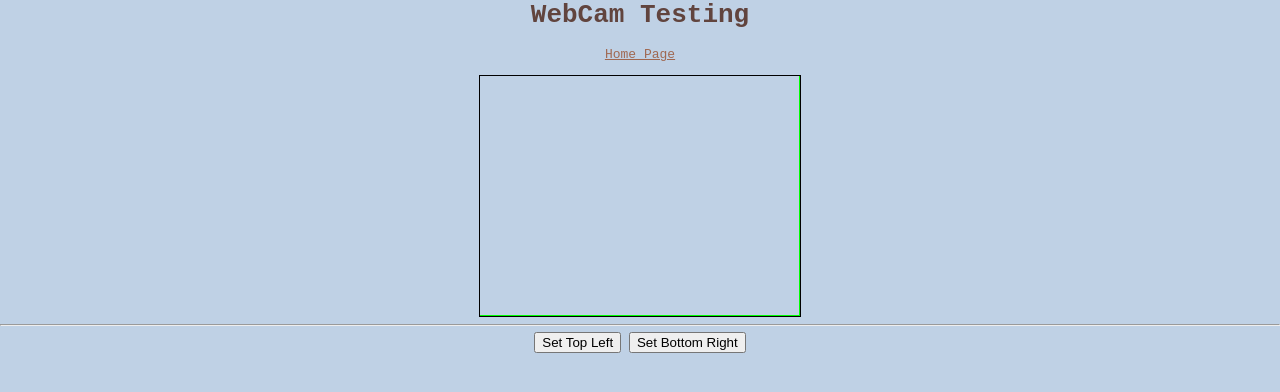
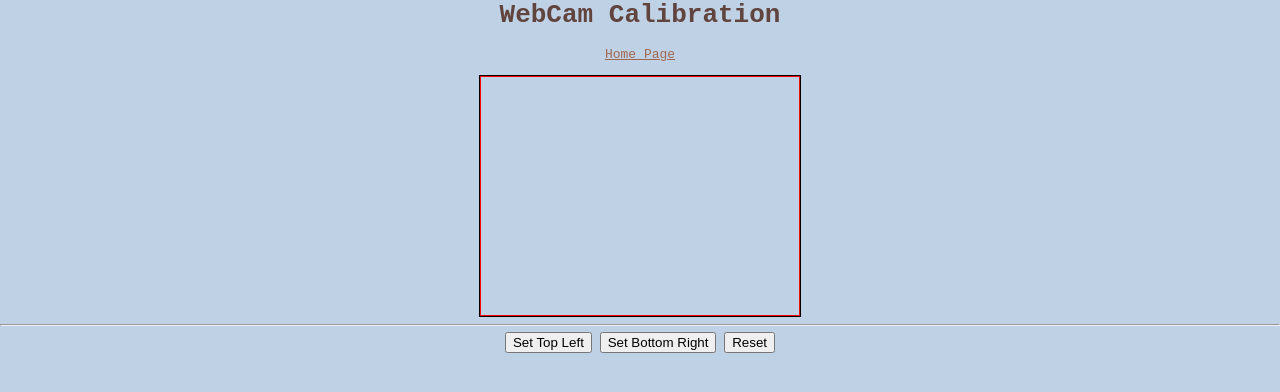
Before and after one commit to scottpreston/mjolnir-simulator, a website: page client/webcam-calibrate.html in a window 1280 px wide. Drawn offline with Linux system fonts and the light colour scheme.

Commit message:
fixing scaling calibrated coordinates to actual coordinates

```diff
--- a/client/js/src/webcam/webcamMotion.js
+++ b/client/js/src/webcam/webcamMotion.js
@@ -58,8 +58,12 @@ function processImage(options, ctx, callback) {
         totalY = 0,
         x = 0,
         y = 0;
-    for (var x = 0; x < options.width; x++) {
-        for (var y = 0; y < options.height; y++) {
+    var startX = options.startX || 0;
+    var startY = options.startY || 0;
+    var endX = options.endX || options.width;
+    var endY = options.endY || options.height;
+    for (var x = startX; x < endX; x++) {
+        for (var y = startY; y < endY; y++) {
             var offset = x * 4 + y * 4 * imageData.width;
             var r = data[offset]
             var g = data[offset + 1];
@@ -96,6 +100,11 @@ function processImage(options, ctx, callback) {
             ctx.lineTo(x,options.height);
             ctx.strokeStyle="#00FF00";
             ctx.stroke();
+            ctx.closePath();
+            ctx.rect(options.startX,options.startY,options.endX-options.startX, options.endY-options.startY);
+            ctx.strokeStyle="#FF0000";
+            ctx.stroke();
+            ctx.closePath();
         }
     }
 }
--- a/client/webcam-calibrate.html
+++ b/client/webcam-calibrate.html
@@ -5,7 +5,7 @@
 </head>
 
 <body>
-    <h1>WebCam Testing</h1>
+    <h1>WebCam Calibration</h1>
     <p>
         <a href="index.html">Home Page</a>
     </p>
@@ -17,6 +17,7 @@
     <div id="xyCoords"></div>
     <button onclick="setTopLeft()">Set Top Left</button>
     <button onclick="setBottomRight()">Set Bottom Right</button>
+    <button onclick="reset()">Reset</button>
 </body>
 <script src="js/src/webcam/webcamMotion.js" type="text/javascript"></script>
 <script>
@@ -28,7 +29,11 @@
         fps: 30,
         width: 320,
         height: 240,
-        testing: true
+        testing: true,
+        startX: 0,
+        startY: 0,
+        endX: 320,
+        endY: 240
     };
     c.width = webcamConfig.width;
     c.height = webcamConfig.height;
@@ -51,9 +56,12 @@
         localStorage.setItem('bottomRight',JSON.stringify(configObject));
         localStorage.setItem('canvasSize',JSON.stringify({height:c.height, width: c.width}));
         document.querySelector("#xyCoords").innerHTML = "BOTTOM RIGHT: X = " + globalX + ", Y = " + globalY;
-
     }
-
+    function reset() {
+        localStorage.setItem('topLeft',JSON.stringify({x:0,y:0}));
+        localStorage.setItem('bottomRight',JSON.stringify({x:320,y:240}));
+        localStorage.setItem('canvasSize',JSON.stringify({height:c.height, width: c.width}));
+    }
 </script>
 
 </html>
```
Also changed, not shown: client/webcam-test.html (+33 -2 lines).
